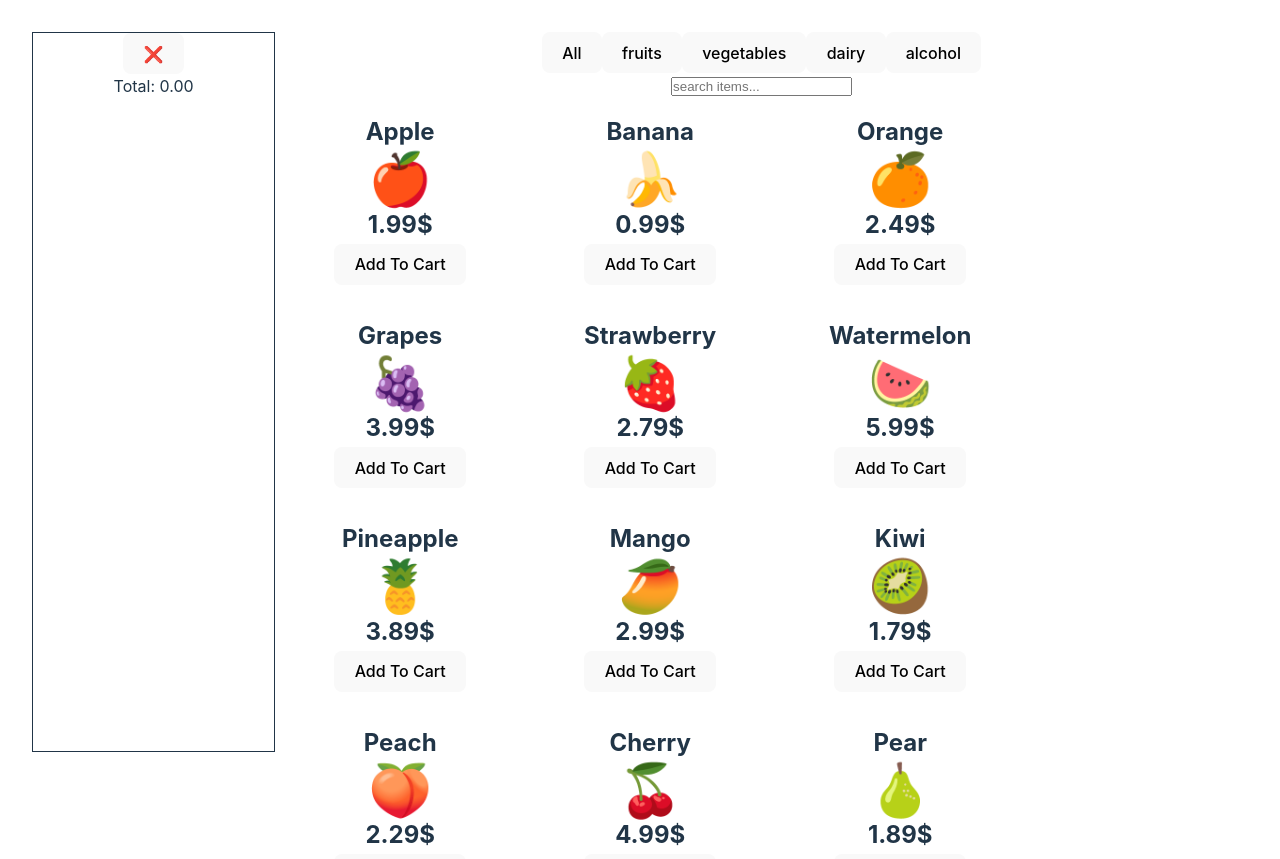
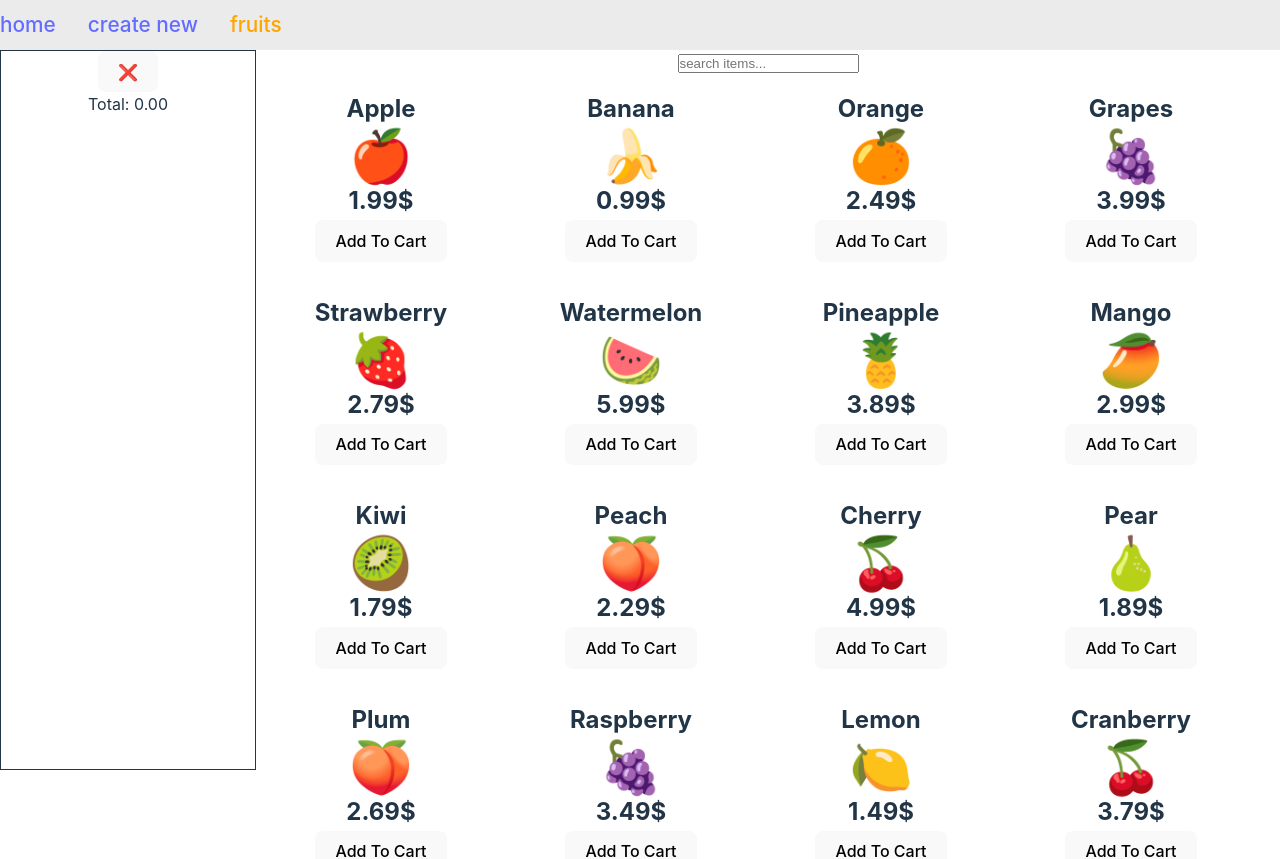
Before and after one commit to Practicum-Ariel/Store, a React (Vite) app: page /category/fruits in a window 1280 px wide. Shown: the top 859 px of the page. Built offline with nearby package versions, Linux system fonts and the light colour scheme.

Commit message:
routes - part 2

```diff
--- a/src/App.css
+++ b/src/App.css
@@ -1,13 +1,39 @@
 #root {
-  padding: 2rem;
+  /* padding: 2rem; */
   text-align: center;
 }
+
+/* a {
+  color: inherit;
+} */
 
 .card {
   padding: 1em;
   width: 250px;
 }
 
+/* header */
+.header{
+  height: 50px;
+  background-color: #ebebeb;
+  display: flex;
+  align-items: center;
+}
+
+.header nav{
+  display: flex;
+  gap: 2rem;
+  font-size: 1.3rem;
+}
+
+.header nav a.isActive{
+  color: orange;
+}
+
+
+
+
+/* layout */
 .layout {
   display: flex;
   flex-direction: row;
--- /dev/null
+++ b/src/CategoryLayout.jsx
@@ -0,0 +1,18 @@
+import React, { useState } from 'react'
+import { NavLink, Outlet } from 'react-router-dom'
+
+export default function CategoryLayout() {
+  const [isConnected, setIsConnected] = useState(true)
+
+  return (
+    <>
+      {isConnected ?
+        <>
+          {/* <nav><NavLink to={'/'}>home</NavLink></nav> */}
+          <Outlet />
+          {/* <footer>category footer</footer> */}
+        </>
+        : <button onClick={() => setIsConnected(true)}>connect</button>}
+    </>
+  )
+}
--- a/src/Content.jsx
+++ b/src/Content.jsx
@@ -1,18 +1,27 @@
-import React from 'react'
+import React, { useEffect } from 'react'
 import { Route, Routes } from 'react-router-dom'
-import Categories from './Categories'
-import ItemsByCategory from './ItemsByCategory'
-import NotFound from './NotFound'
+import Categories from './pages/Categories'
+import NotFound from './pages/NotFound'
+import ItemList from './pages/ItemList'
+import CategoryLayout from './CategoryLayout'
 
 export default function Content() {
+
   return (
     <div className='right'>
       {/* Settings */}
       <Routes>
         <Route index element={<Categories />} />
         {/* route with params */}
-        <Route path='category/:categoryName' element={<ItemsByCategory />} />
-        <Route path='fruits/01' element={<>item</>} />
+        <Route path='category/:categoryName' element={<CategoryLayout/> }  >
+          <Route index element={<ItemList />} />
+          <Route path='edit' element={<>edit category</>} />
+          <Route path=':itemId' >
+            {/* TODO - in item id page to see only the item with the current id */}
+            <Route index element={<>item</>} />
+            <Route path='edit' element={<>edit item</>} />
+          </Route>
+        </Route>
         <Route path='create-item' element={<>create item</>} />
         <Route path='*' element={<NotFound />} />
       </Routes>
--- a/src/Header.jsx
+++ b/src/Header.jsx
@@ -1,9 +1,23 @@
 import React, { useContext } from 'react'
 import DataContext from './context/DataContext'
+import { Link, NavLink } from 'react-router-dom'
 
 export default function Header() {
-  const v = useMyContext()
+  // const v = useMyContext()
+  const links = [
+    { title: 'home', path: '/' },
+    { title: 'create new', path: '/create-item' },
+    { title: 'fruits', path: '/category/fruits' },
+  ]
+
   return (
-    <h1>{v}</h1>
+    <header className='header'>
+      <nav>
+        {links.map(link =>
+          <NavLink className={({ isActive }) => isActive ? 'isActive' : ''} to={link.path} key={link.path}>
+            {link.title}
+          </NavLink>)}
+      </nav>
+    </header>
   )
 }
--- a/src/ItemList.jsx
+++ /dev/null
@@ -1,30 +0,0 @@
-import { useState } from 'react'
-import Item from './Item'
-import itemsDB, { categories } from './db.items'
-import Search from './Search'
-
-export default function ItemList({}) {
-
-    const [search, setSearch] = useState("")
-    // TODO - instead state get by props from the params
-    const [category, setCategory] = useState("all")
-    let filtered = category === "all" ? itemsDB : itemsDB.filter(v => v.category === category)
-    filtered = filtered.filter(it => it.name[0].toLowerCase() == search || it.name.includes(search, 1))
-
-    const handleSearch = (e) => {
-        setSearch(e.target.value.toLowerCase())
-    }
-
-    return (
-        <div>
-            <div>
-                <button onClick={() => setCategory("all")}>All</button>
-                {categories.map(c => <button key={c} onClick={() => setCategory(c)}>{c}</button>)}
-                <Search onInput={handleSearch} />
-            </div>
-            <div className='items'>
-                {filtered.map(it => <Item key={it.barcode} item={it}/>)}
-            </div>
-        </div>
-    )
-}
--- a/src/ItemsByCategory.jsx
+++ /dev/null
@@ -1,13 +0,0 @@
-import { useParams } from 'react-router-dom'
-import Content from './Content'
-import ItemList from './ItemList'
-
-export default function ItemsByCategory() {
-   const { categoryName } = useParams()
-
-   // TODO - get all the items by category using filter
-
-   return (
-      <ItemList />
-   )
-}
--- a/src/Layout.jsx
+++ b/src/Layout.jsx
@@ -1,13 +1,9 @@
 import { useEffect, useState } from 'react'
 import Cart from './Cart'
 import Content from './Content'
+import Popup from './Popup'
 import { DataContext } from './context/DataContext'
 import Header from './Header'
-import Popup from './Popup'
-import { Route, Routes } from 'react-router-dom'
-import NotFound from './NotFound'
-import ItemsByCategory from './ItemsByCategory'
-import Categories from './Categories'
 
 export default function Layout() {
   const [cart, setCart] = useState({})
@@ -23,15 +19,15 @@ export default function Layout() {
 
 
   return (
+    <>
+      <Header />
       <div className='layout'>
-      {/* <Header /> */}
-
         <DataContext.Provider value={{ cart, setCart, popup, setPopup }}>
           <Cart />
           <Content />
           {popup && <Popup />}
         </DataContext.Provider>
-
       </div>
+    </>
   )
 }
--- a/src/Categories.jsx
+++ b/src/pages/Categories.jsx
@@ -1,4 +1,4 @@
-import { categories } from './db.items'
+import { categories } from '../db.items'
 import { Link } from 'react-router-dom'
 
 export default function Categories() {
--- /dev/null
+++ b/src/pages/ItemList.jsx
@@ -0,0 +1,30 @@
+import { useState } from 'react'
+import Item from '../Item'
+import itemsDB, { categories } from '../db.items'
+import Search from '../Search'
+import { useParams, useSearchParams } from 'react-router-dom'
+import { useEffect } from 'react'
+
+export default function ItemList() {
+    const { categoryName } = useParams()
+    const [searchParams, setSearchParams] = useSearchParams()
+    const [search, setSearch] = useState(searchParams.get('search') || "")
+    let filtered = categoryName === "all" ? itemsDB : itemsDB.filter(v => v.category === categoryName)
+    filtered = filtered.filter(it => it.name.toLowerCase().includes(search))
+
+    const handleSearch = (e) => {
+        setSearchParams({ search: e.target.value.toLowerCase() })
+        setSearch(e.target.value.toLowerCase())
+    }
+
+
+    return (
+
+        <div>
+            <Search onInput={handleSearch} />
+            <div className='items'>
+                {filtered.map(it => <Item key={it.barcode} item={it} />)}
+            </div>
+        </div>
+    )
+}
```
Also changed, not shown: src/pages/NotFound.jsx (renamed from src/NotFound.jsx). Lines whose indentation alone changed are shown as unchanged.
